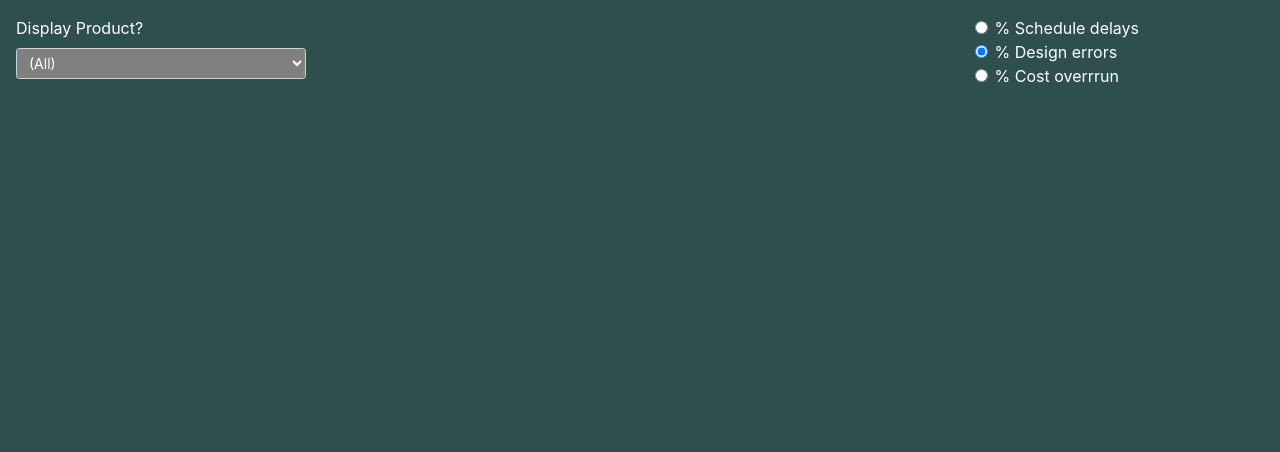
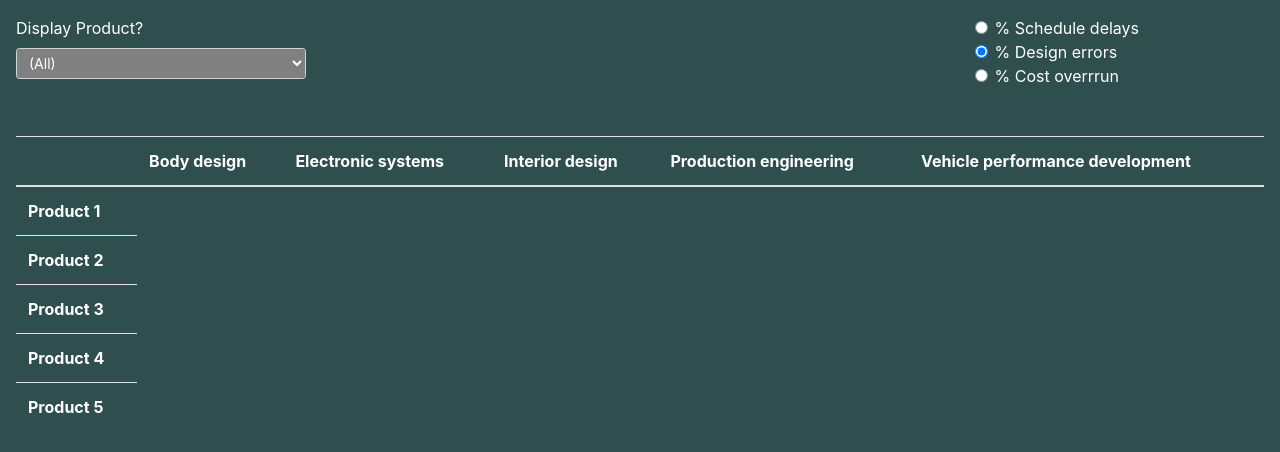
Before and after one commit to alerner1/engineering-manager-proto-1, a React (Create React App) app: page /subdivisions/1 in a window 1280 px wide. Shown: the top 452 px of the page. Built offline with nearby package versions, Linux system fonts and the light colour scheme.

Commit message:
added framework for table

```diff
--- a/src/Screen2/Components/TableScreen2.js
+++ b/src/Screen2/Components/TableScreen2.js
@@ -0,0 +1,82 @@
+import React, { useEffect, useState } from 'react';
+import Table from 'react-bootstrap/Table';
+import { v4 as uuidv4 } from 'uuid';
+
+const TableScreen2 = ({ productFilter, data, percentageMetric }) => {
+
+  // ok this is dumb you know all the products and departments just set them manually
+  // if you have to do it programmatically later you can do that with the help of a solid backend
+
+  const mapRow = (product) => {
+    // so what information do we want here?
+    // for each cell, we want to see where the data matches both product and department
+    // right?
+    // i think?
+    // each cell has two triangles, one for the department and one for the product
+    // i thought the colors were, like, where they intersect
+    // but maybe not
+    // maybe it's info overall for department compared to info overall for product?
+    // like how the department as a whole is doing compared to how product as a whole is doing
+    // anyway it doesn't matter he said it could be random colors right
+    // but how to generate them...
+    // wait it says on top, schedule delays and design errors
+    // so it's not a toggle for all three?
+    // ok w/e we can leave the toggle there and just not have it do anything for now
+    // so yes it is the intersection of them and then we just need the triangles based on schedule delays and design errors
+  }
+
+  return(
+    <Table>
+      <thead>
+        <th>
+
+        </th>
+        <th>
+          Body design
+        </th>
+        <th>
+          Electronic systems
+        </th>
+        <th>
+          Interior design
+        </th>
+        <th>
+          Production engineering
+        </th>
+        <th>
+          Vehicle performance development
+        </th>
+      </thead>
+      <tbody>
+        <tr>
+          <th>
+            Product 1
+          </th>
+          {mapRow("Product 1")}
+        </tr>
+        <tr>
+          <th>
+            Product 2
+          </th>
+        </tr>
+        <tr>
+          <th>
+            Product 3
+          </th>
+        </tr>
+        <tr>
+          <th>
+            Product 4
+          </th>
+        </tr>
+        <tr>
+          <th>
+            Product 5
+          </th>
+        </tr>
+      </tbody>
+    </Table>
+  );
+}
+
+export default TableScreen2;
--- a/src/Screen2/Containers/Screen2Container.js
+++ b/src/Screen2/Containers/Screen2Container.js
@@ -2,6 +2,7 @@ import React, { useState } from 'react';
 import { useParams } from 'react-router';
 import { dataScreen2 } from '../../dataScreen2';
 import DropdownsContainer2 from './DropdownsContainer2';
+import TableContainer2 from './TableContainer2';
 
 const Screen2Container = () => {
   const [percentageMetric, setPercentageMetric] = useState("% Design Errors");
@@ -21,9 +22,14 @@ const Screen2Container = () => {
   };
 
   return(
-    <div className="p-3">
-      <DropdownsContainer2 productFilter={productFilter} handleFilter={handleFilter} percentageMetric={percentageMetric} onPercentageMetricChange={onPercentageMetricChange}/>
-    </div>
+    <>
+      <div className="p-3">
+        <DropdownsContainer2 productFilter={productFilter} handleFilter={handleFilter} percentageMetric={percentageMetric} onPercentageMetricChange={onPercentageMetricChange}/>
+      </div>
+      <div className="p-3">
+        <TableContainer2 productFilter={productFilter} data={subData} percentageMetric={percentageMetric} />
+      </div>
+    </>
   );
 }
 
--- a/src/Screen2/Containers/TableContainer2.js
+++ b/src/Screen2/Containers/TableContainer2.js
@@ -0,0 +1,10 @@
+import React from 'react';
+import TableScreen2 from '../Components/TableScreen2';
+
+const TableContainer2 = ({productFilter, data, percentageMetric}) => {
+  return(
+    <TableScreen2 data={data} productFilter={productFilter} percentageMetric={percentageMetric} />
+  );
+}
+
+export default TableContainer2;
```
Also changed, not shown: 1 other file (tests, documents, lock files or other folders).
